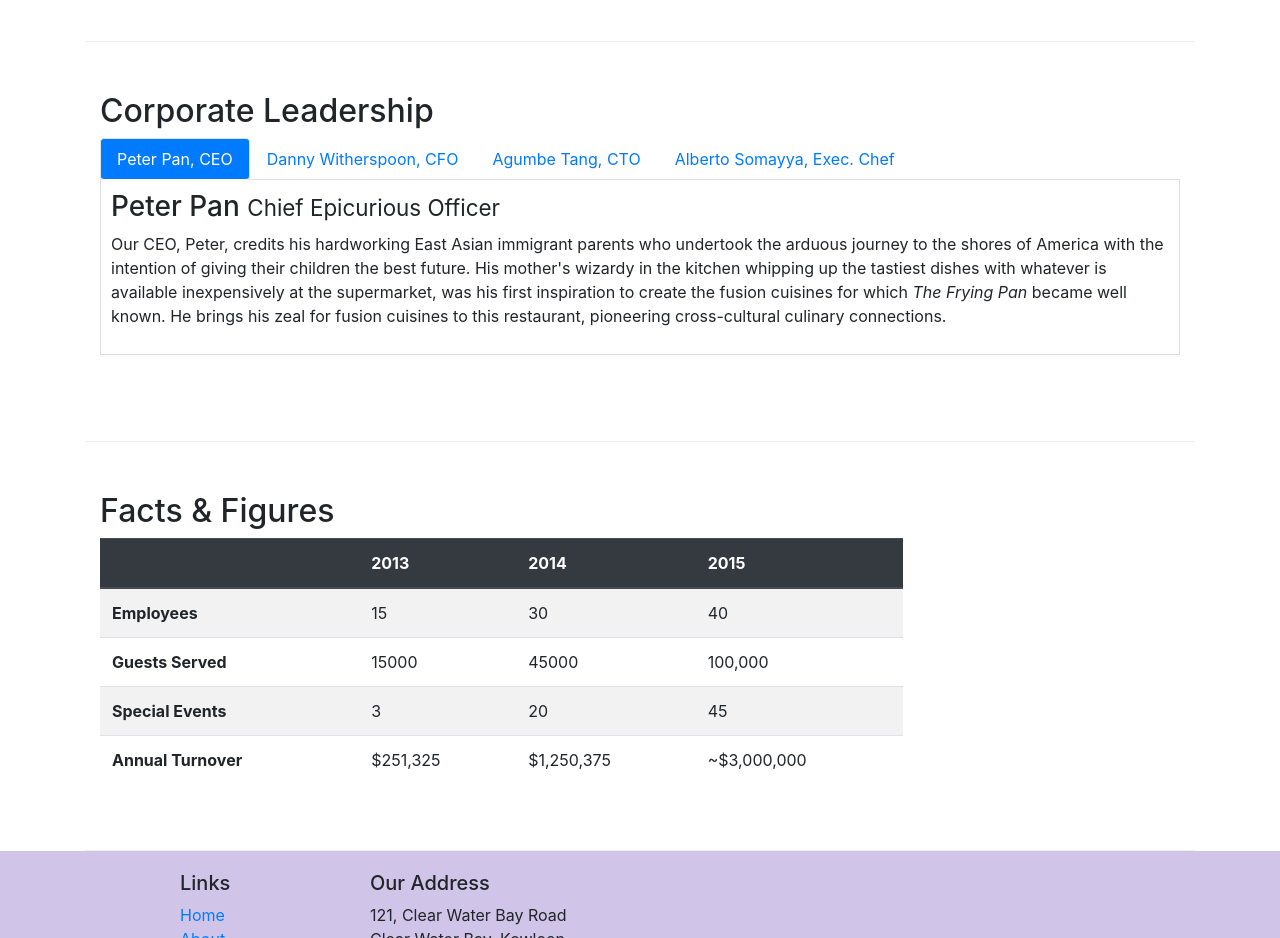
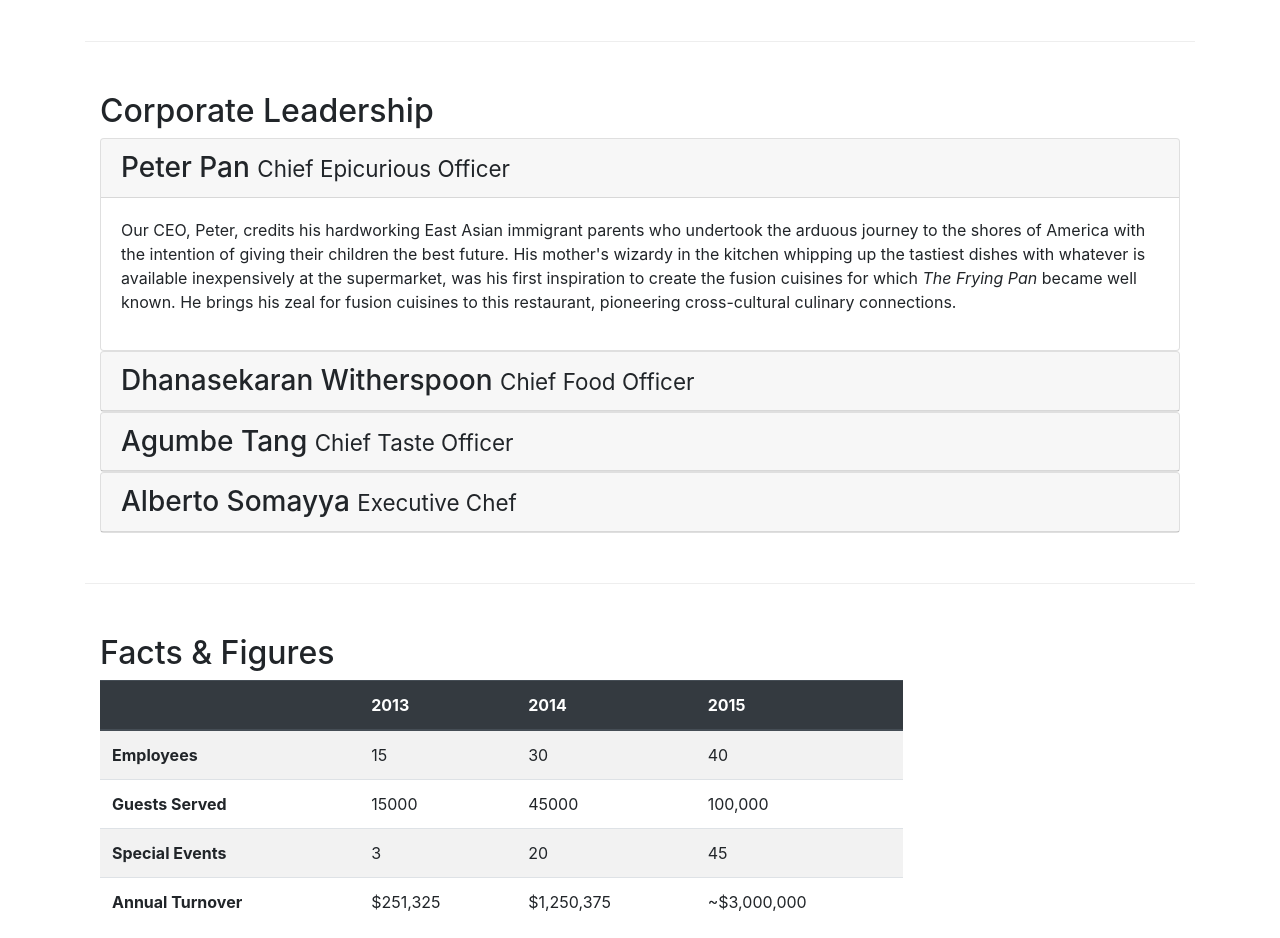
Before and after one commit to JustinZeyeum/Bootstrap4, a website: page aboutus.html in a window 1280 px wide. Shown: the part 900-1838 px from the top of the page. Drawn offline with nearby package versions, Linux system fonts and the light colour scheme.

Commit message:
Accordion

```diff
--- a/aboutus.html
+++ b/aboutus.html
@@ -102,37 +102,63 @@
         <div class="row row-content">
             <div class="col-12">
                 <h2>Corporate Leadership</h2>
-                <ul class="nav nav-tabs nav-pills">
-                    <li class="nav-item">
-                        <a class="nav-link active" href="#peter" role="tab" data-toggle="tab">Peter Pan, CEO</a>
-                    </li>
-                    <li class="nav-item">
-                        <a class="nav-link" href="#danny" role="tab" data-toggle="tab">Danny Witherspoon, CFO</a>
-                    </li>
-                    <li class="nav-item">
-                        <a class="nav-link" href="#agumbe" role="tab" data-toggle="tab">Agumbe Tang, CTO</a>
-                    </li>
-                    <li class="nav-item">
-                        <a class="nav-link" href="#alberto" role="tab" data-toggle="tab">Alberto Somayya, Exec. Chef</a>
-                    </li>
-                </ul>
 
-                <div class="tab-content">
-                    <div role="tabpanel" class="tab-pane fade show active" id="peter">
-                        <h3>Peter Pan <small>Chief Epicurious Officer</small></h3>
-                        <p class="d-none d-sm-block">Our CEO, Peter, credits his hardworking East Asian immigrant parents who undertook the arduous journey to the shores of America with the intention of giving their children the best future. His mother's wizardy in the kitchen whipping up the tastiest dishes with whatever is available inexpensively at the supermarket, was his first inspiration to create the fusion cuisines for which <em>The Frying Pan</em> became well known. He brings his zeal for fusion cuisines to this restaurant, pioneering cross-cultural culinary connections.</p>
+                <div id="accordion">
+                    <div class="card">
+                        <div class="card-header" role="tab" id="peterhead">
+                                <h3 class="mb-0">
+                                    <a data-toggle="collapse" data-target="#peter">
+                                        Peter Pan <small>Chief Epicurious Officer</small>
+                                    </a>
+                                </h3>
+                        </div>
+                        <div class="collapse show" id="peter" data-parent="#accordion">
+                            <div class="card-body">
+                                <p class="d-none d-sm-block">Our CEO, Peter, credits his hardworking East Asian immigrant parents who undertook the arduous journey to the shores of America with the intention of giving their children the best future. His mother's wizardy in the kitchen whipping up the tastiest dishes with whatever is available inexpensively at the supermarket, was his first inspiration to create the fusion cuisines for which <em>The Frying Pan</em> became well known. He brings his zeal for fusion cuisines to this restaurant, pioneering cross-cultural culinary connections.</p>
+                            </div>
+                        </div>
                     </div>
-                    <div role="tabpanel" class="tab-pane fade" id="danny">
-                        <h3>Dhanasekaran Witherspoon <small>Chief Food Officer</small></h3>
-                        <p class="d-none d-sm-block">Our CFO, Danny, as he is affectionately referred to by his colleagues, comes from a long established family tradition in farming and produce. His experiences growing up on a farm in the Australian outback gave him great appreciation for varieties of food sources. As he puts it in his own words, <em>Everything that runs, wins, and everything that stays, pays!</em></p>
+                    <div class="card">
+                        <div class="card-header" role="tab" id="dannyhead">
+                            <h3 class="mb-0">
+                                <a class="collapsed" data-toggle="collapse" data-target="#danny">
+                                  Dhanasekaran Witherspoon <small>Chief Food Officer</small>
+                                </a>
+                            </h3>
+                        </div>
+                        <div class="collapse" id="danny" data-parent="#accordion">
+                            <div class="card-body">
+                                <p class="d-none d-sm-block">Our CFO, Danny, as he is affectionately referred to by his colleagues, comes from a long established family tradition in farming and produce. His experiences growing up on a farm in the Australian outback gave him great appreciation for varieties of food sources. As he puts it in his own words, <em>Everything that runs, wins, and everything that stays, pays!</em></p>
+                            </div>
+                        </div>
                     </div>
-                    <div role="tabpanel" class="tab-pane fade" id="agumbe">
-                        <h3>Agumbe Tang <small>Chief Taste Officer</small></h3>
-                        <p class="d-none d-sm-block">Blessed with the most discerning gustatory sense, Agumbe, our CTO, personally ensures that every dish that we serve meets his exacting tastes. Our chefs dread the tongue lashing that ensues if their dish does not meet his exacting standards. He lives by his motto, <em>You click only if you survive my lick.</em></p>
+                    <div class="card">
+                        <div class="card-header" role="tab" id="agumbehead">
+                            <h3 class="mb-0">
+                                <a class="collapsed" data-toggle="collapse" data-target="#agumbe">
+                                  Agumbe Tang <small>Chief Taste Officer</small>
+                                </a>
+                            </h3>
+                        </div>
+                        <div class="collapse" id="agumbe" data-parent="#accordion">
+                            <div class="card-body">
+                                <p class="d-none d-sm-block">Blessed with the most discerning gustatory sense, Agumbe, our CTO, personally ensures that every dish that we serve meets his exacting tastes. Our chefs dread the tongue lashing that ensues if their dish does not meet his exacting standards. He lives by his motto, <em>You click only if you survive my lick.</em></p>
+                            </div>
+                        </div>
                     </div>
-                    <div role="tabpanel" class="tab-pane fade" id="alberto">
-                        <h3>Alberto Somayya <small>Executive Chef</small></h3>
-                        <p class="d-none d-sm-block">Award winning three-star Michelin chef with wide International experience having worked closely with whos-who in the culinary world, he specializes in creating mouthwatering Indo-Italian fusion experiences. He says, <em>Put together the cuisines from the two craziest cultures, and you get a winning hit! Amma Mia!</em></p>
+                    <div class="card">
+                        <div class="card-header" role="tab" id="albertohead">
+                            <h3 class="mb-0">
+                                <a class="collapsed" data-toggle="collapse" data-target="#alberto">
+                                  Alberto Somayya <small>Executive Chef</small>
+                                </a>
+                            </h3>
+                        </div>
+                        <div class="collapse" id="alberto" data-parent="#accordion">
+                            <div class="card-body">
+                                <p class="d-none d-sm-block">Award winning three-star Michelin chef with wide International experience having worked closely with whos-who in the culinary world, he specializes in creating mouthwatering Indo-Italian fusion experiences. He says, <em>Put together the cuisines from the two craziest cultures, and you get a winning hit! Amma Mia!</em></p>
+                            </div>
+                        </div>
                     </div>
                 </div>
             </div>
```
